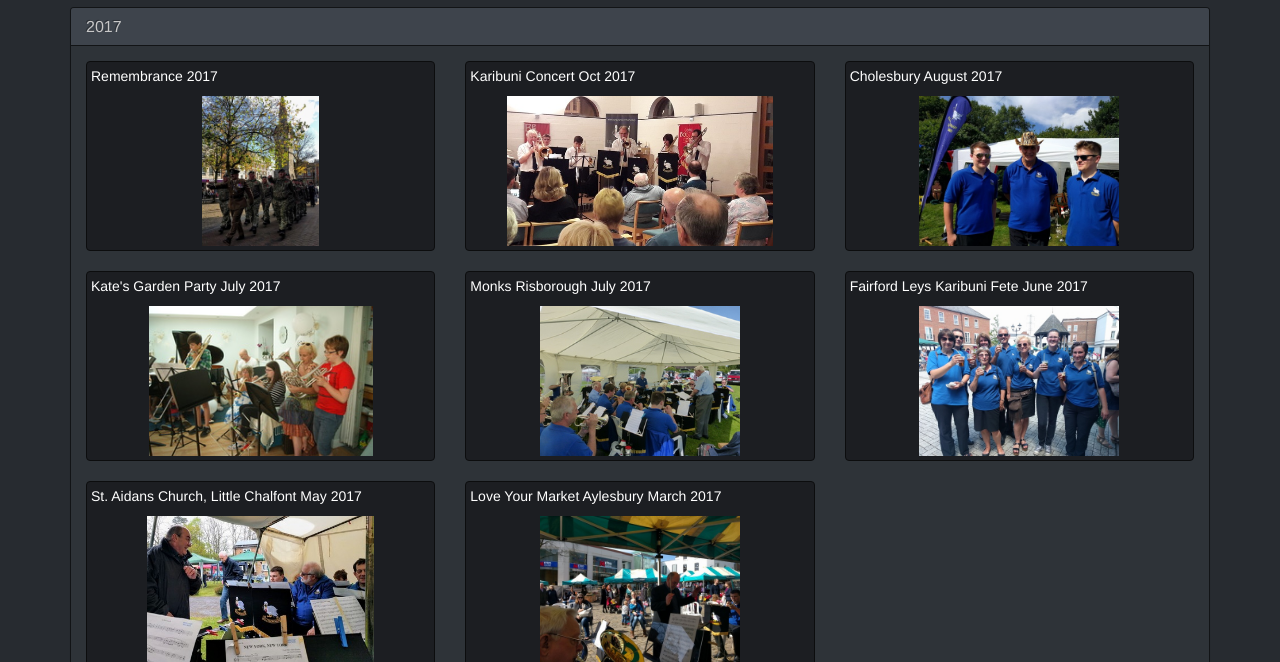
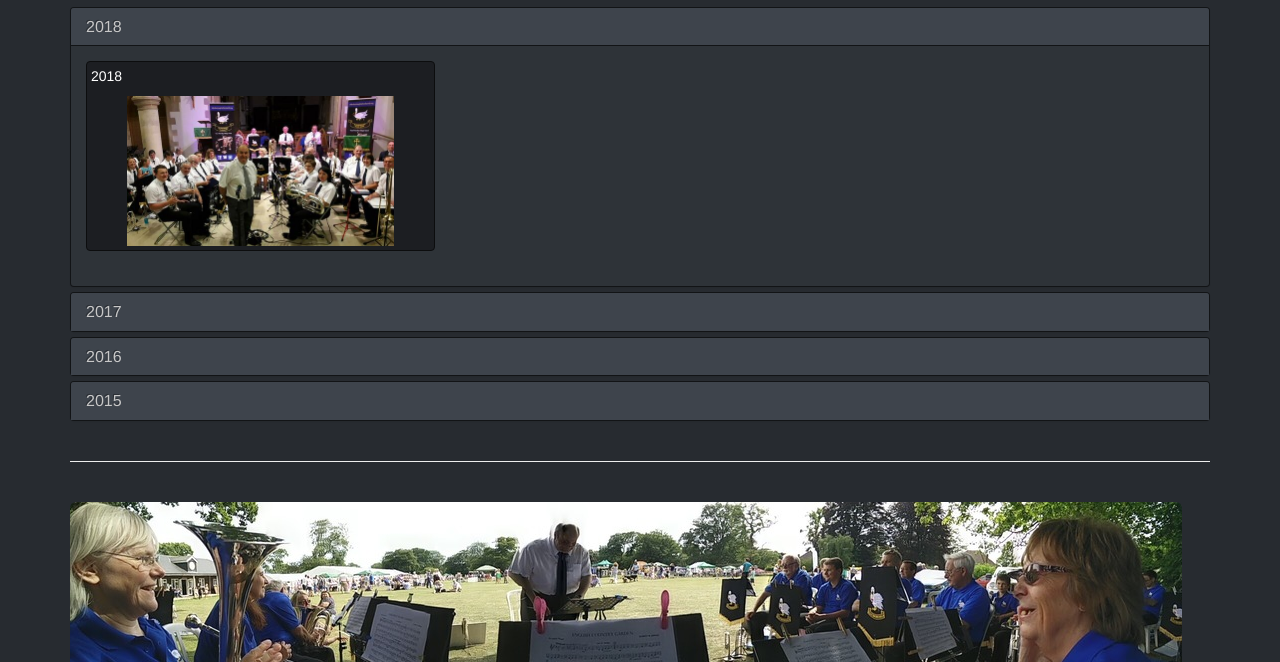
Before and after one commit to dearieme/esb_public, a plain HTML site: page gallery.html in a window 1280 px wide. Shown: the part 138-800 px from the top of the page. Drawn offline with nearby package versions, Linux system fonts and the light colour scheme.

Commit message:
republish

```diff
--- a/gallery.html
+++ b/gallery.html
@@ -97,6 +97,31 @@
 <div class="panel-group" id="accordian" role="tablist"
      aria-multiselectable="true">
   <div class="panel panel-default">
+    <div class="panel-heading" role="tab" id="heading2018">
+      <h4 class="panel-title">
+        <a role="button" data-toggle="collapse" data-parent="#accordian"
+           href="#collapse2018" aria-expanded="true"
+           aria-controls="collapse2018">2018</a>
+      </h4>
+    </div>
+    <div id="collapse2018" class="panel-collapse collapse in" role="tabpanel"
+         aria-labelledBy="heading2018">
+      <div class="panel-body">
+        <div class="row">
+          <div class="col-sm-4">
+             <a target="_new" href="https://photos.app.goo.gl/aJfQr2fyERnHKNVo8"
+               class="thumbnail">
+              <p>2018</p>
+              <img src="/img/gallery/2018Mega.jpg"
+                   alt="2018"
+                   style="height:150px">
+            </a>
+          </div>
+        </div>
+      </div>
+    </div>
+  </div>
+  <div class="panel panel-default">
     <div class="panel-heading" role="tab" id="heading2017">
       <h4 class="panel-title">
         <a role="button" data-toggle="collapse" data-parent="#accordian"
@@ -104,10 +129,19 @@
            aria-controls="collapse2017">2017</a>
       </h4>
     </div>
-    <div id="collapse2017" class="panel-collapse collapse in" role="tabpanel"
+    <div id="collapse2017" class="panel-collapse collapse" role="tabpanel"
          aria-labelledBy="heading2017">
       <div class="panel-body">
         <div class="row">
+          <div class="col-sm-4">
+             <a target="_new" href="https://photos.app.goo.gl/3oL6CtgVpqtLCTSt8"
+               class="thumbnail">
+              <p>Xmas 2017</p>
+              <img src="/img/gallery/2017Xmas.jpg"
+                   alt="Xmas 2017"
+                   style="height:150px">
+            </a>
+          </div>
           <div class="col-sm-4">
              <a target="_new" href="https://photos.app.goo.gl/BNIl7w5gDHJGZykj1"
                class="thumbnail">
@@ -126,6 +160,8 @@
                    style="height:150px">
             </a>
           </div>
+        </div>
+        <div class="row">
           <div class="col-sm-4">
            <a target="_new" href="https://photos.app.goo.gl/gVKMK3BzJGn3Y6Nf1"
                class="thumbnail">
@@ -135,8 +171,6 @@
                    style="height:150px">
             </a>
           </div>
-        </div>
-        <div class="row">
           <div class="col-sm-4">
              <a target="_new" href="https://photos.app.goo.gl/wCZ8TrzFJaCNsEUH2"
                class="thumbnail">
@@ -155,6 +189,8 @@
                    style="height:150px">
             </a>
           </div>
+        </div>
+        <div class="row">
           <div class="col-sm-4">
              <a target="_new" href="https://photos.app.goo.gl/aPJVx5DUP8zi5zVn2"
                class="thumbnail">
@@ -164,8 +200,6 @@
                    style="height:150px">
             </a>
           </div>
-        </div>
-        <div class="row">
           <div class="col-sm-4">
             <a target="_new" href="https://photos.app.goo.gl/po1kAGf9LA3VMd822"
                class="thumbnail">
```
Also changed, not shown: index.html (+1 -1 lines), img/gallery/2017Xmas.jpg (added), img/gallery/2018Mega.jpg (added), img/market.jpg (added).
